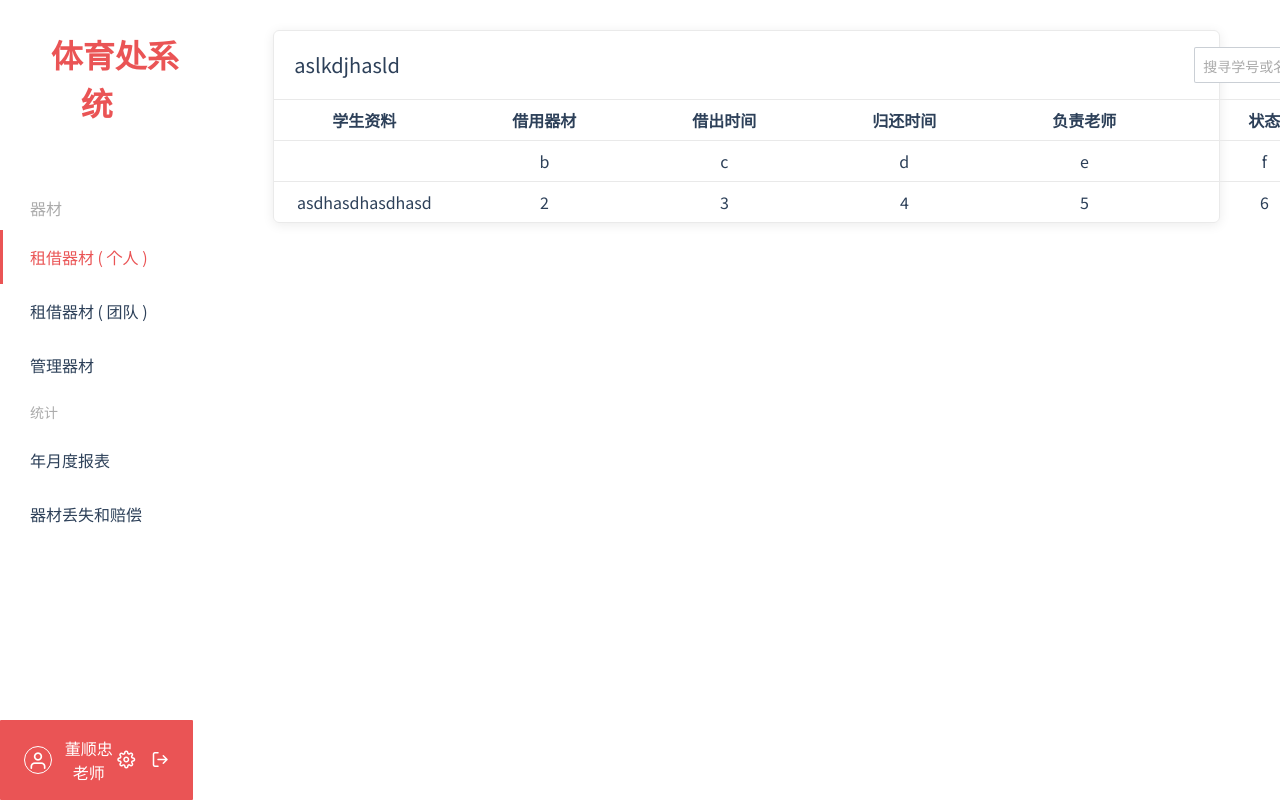
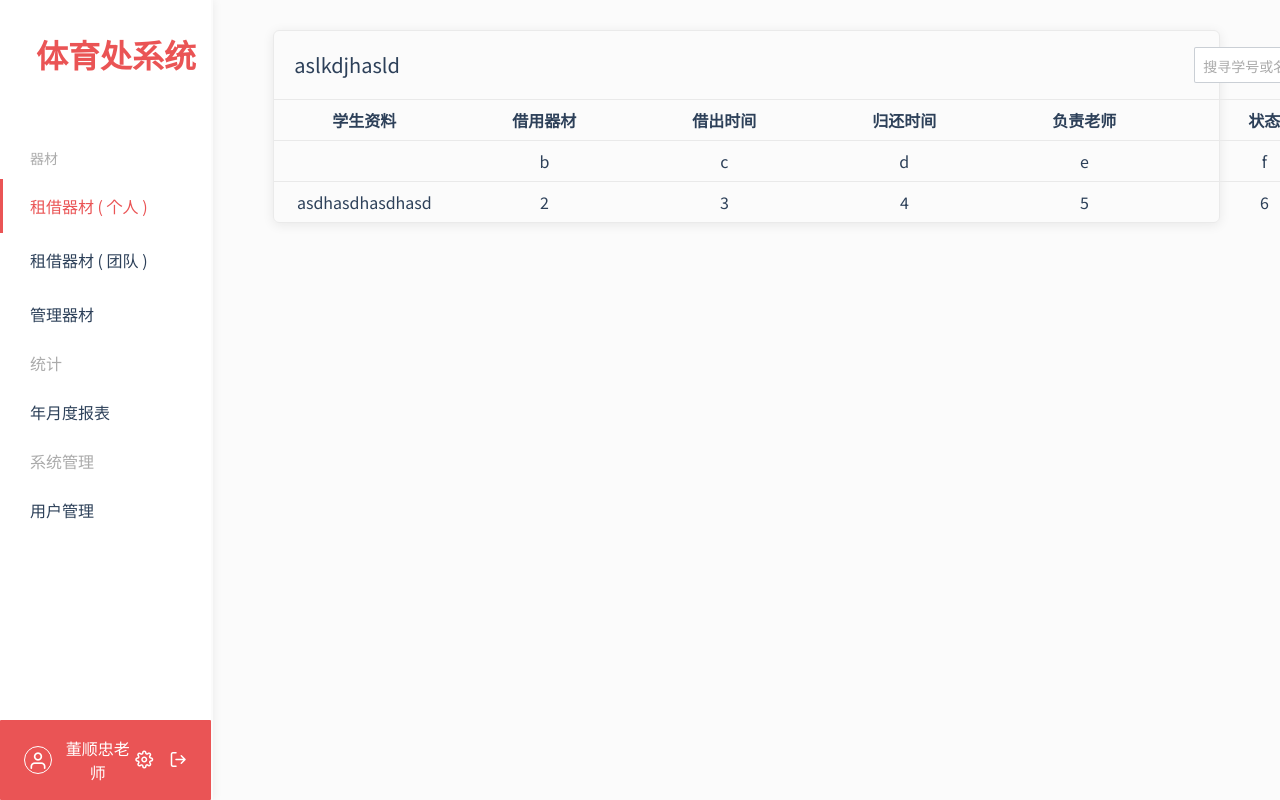
Before and after one commit to MechFroG88/Humble-Sports, a Vue app in the folder client/: page /rent/personal in a window 1280 px wide. Shown: the top 800 px of the page. Built offline with nearby package versions, Linux system fonts and the light colour scheme.

Commit message:
Update sidebar

```diff
--- a/client/src/assets/scss/layouts/sidebar.scss
+++ b/client/src/assets/scss/layouts/sidebar.scss
@@ -1,24 +1,27 @@
 #_sidebar {
   display: flex;
   .side {
-    padding: 1.5rem 1rem 0 0;
+    padding-top: 1.5rem;
     display: flex;
     flex-direction: column;
     align-items: flex-start;
     justify-content: space-between;
     height: 100vh;
+    z-index: 1;
+    box-shadow: 0 0 .5rem 0 rgba(0, 0, 0, 0.07);
+    border-right: solid .1rem #fbfbfb;
     .title {
       margin-left: 1.8rem;
       font-weight: 600;
       color: $primary-color;
     }
     .section {
-      margin-top: 3.5rem;
+      margin-top: .5rem;
       display: flex;
       flex-direction: column;
       align-items: flex-start;
-      &:last-child {
-        margin-top: .5rem;
+      &:first-of-type {
+        margin-top: 3.5rem;
         .category_title {
           font-size: $font-size-sm;
           font-weight: 300;
@@ -84,5 +87,6 @@
 
   .main {
     padding: 1.5rem 3rem;
+    background-color: #fbfbfb;
   }
 }
--- a/client/src/pages/homepage.vue
+++ b/client/src/pages/homepage.vue
@@ -25,8 +25,13 @@ export default {
       {
         title: '统计',
         list: [
-          { title: '年月度报表', target: '/rent' },
-          { title: '器材丢失和赔偿', target: '/rent' }
+          { title: '年月度报表', target: '/rent' }
+        ]
+      },
+      {
+        title: '系统管理',
+        list: [
+          { title: '用户管理', target: '/rent' }
         ]
       }
     ]
```
